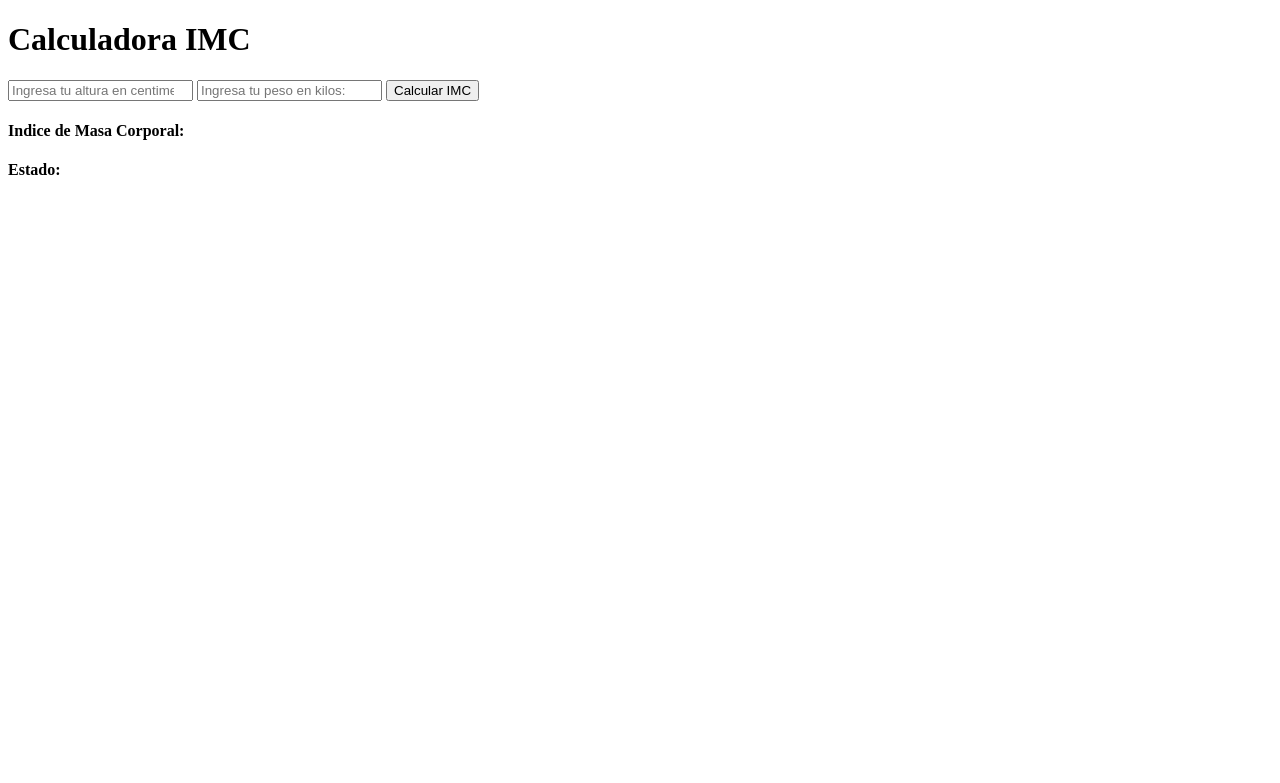
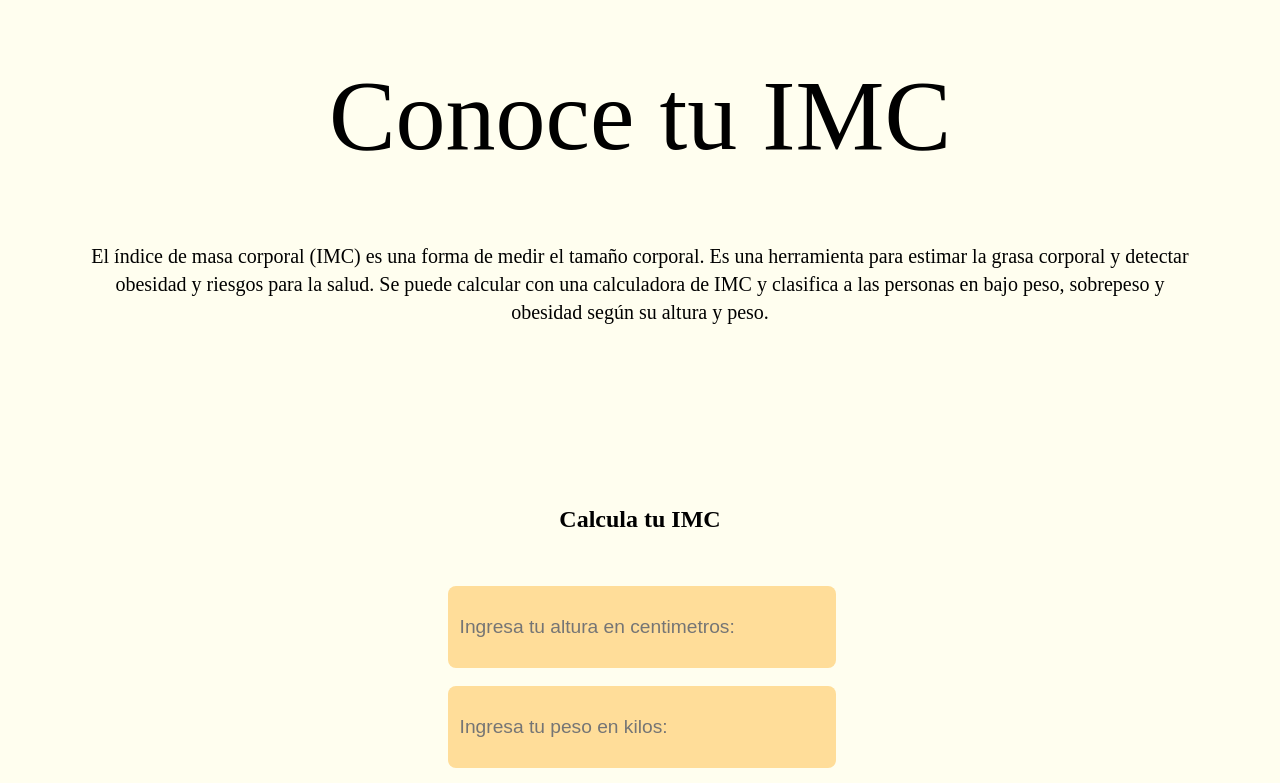
Before and after one commit to felibonf/PreEntrega1JS-Bonfigli, a plain HTML site: page index.html in a window 1280 px wide. Shown: the top 783 px of the page. Drawn offline with Linux system fonts and the light colour scheme.

Commit message:
segunda entrega

```diff
--- a/index.html
+++ b/index.html
@@ -7,8 +7,18 @@
     <link rel="stylesheet" href="./style.css" />
   </head>
   <body>
+    <div>
+      <h1>Conoce tu IMC</h1>
+      <p>
+        El índice de masa corporal (IMC) es una forma de medir el tamaño
+        corporal. Es una herramienta para estimar la grasa corporal y detectar
+        obesidad y riesgos para la salud. Se puede calcular con una calculadora
+        de IMC y clasifica a las personas en bajo peso, sobrepeso y obesidad
+        según su altura y peso.
+      </p>
+    </div>
     <div class="imc-container">
-      <h1>Calculadora IMC</h1>
+      <h2>Calcula tu IMC</h2>
       <label>
         <input
           id="altura-input"
--- a/main.js
+++ b/main.js
@@ -35,4 +35,15 @@ function Calcular() {
   }
   let arrayRedondeado = Array(resultado);
   console.log("Numero redondeado y guardado en el array:", arrayRedondeado);
+
+  //Guardar el resultado en localStorage
+  const resultadoGuardado = JSON.stringify(resultado);
+
+  localStorage.setItem("resultado1", resultado);
+
+  const resultadoRecuperadoJSON = localStorage.getItem("resultado1");
+
+  const resultadoRecuperado = JSON.parse(resultadoRecuperadoJSON);
+
+  console.log(resultadoRecuperado);
 }
--- a/style.css
+++ b/style.css
@@ -0,0 +1,83 @@
+* {
+  background-color: #fffeef;
+}
+
+h1 {
+  text-align: center;
+  font-family: "Untitled Serif";
+  font-size: 100px;
+  line-height: 98px;
+  font-weight: 400;
+}
+
+p {
+  text-align: center;
+  font-family: "Untitled Serif";
+  font-size: 20px;
+  line-height: 28px;
+  font-weight: 300;
+  padding: 10px;
+  margin-left: 60px;
+  margin-right: 60px;
+}
+
+.imc-container {
+  display: grid;
+  justify-content: center;
+  align-content: center;
+  min-height: 100vh;
+  grid-template-columns: 30vw;
+  grid-template-rows: repeat(3, 10vh) 5vh repeat(2, 10vh);
+  grid-gap: 20px;
+}
+
+h2 {
+  text-align: center;
+  color: black;
+}
+
+button,
+input {
+  min-width: 100%;
+  min-height: 100%;
+  border: none;
+  outline: none;
+  font-size: 1.5vw;
+  border-radius: 8px;
+}
+
+input {
+  background: #ffdd99;
+  text-indent: 0.5em;
+  max-width: 100dvh;
+  color: black;
+  outline: none;
+}
+
+input::-webkit-outer-spin-button,
+input::-webkit-inner-spin-button {
+  -webkit-appearance: none;
+  margin: 0;
+}
+
+button {
+  background: tomato;
+  cursor: pointer;
+}
+
+button:hover {
+  background: #c70039;
+  color: white;
+}
+
+.imc-container > div {
+  padding: 0px;
+  font-size: 20px;
+  font-weight: bold;
+  color: black;
+  border-radius: 5px;
+}
+
+.submit-btn {
+  background-color: turquoise;
+}
```
